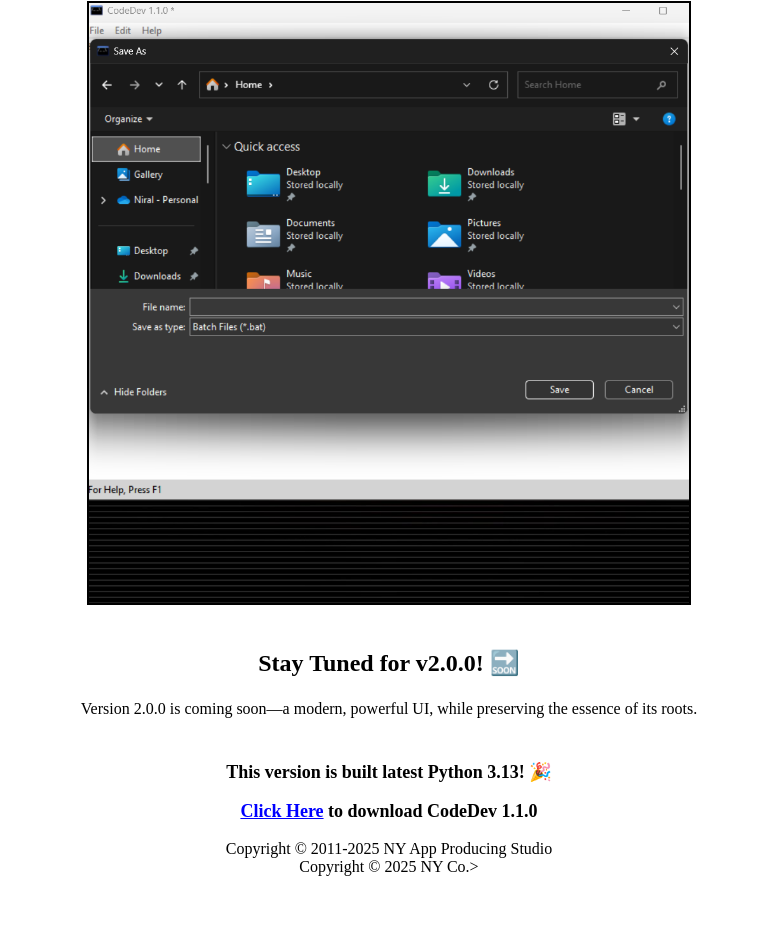
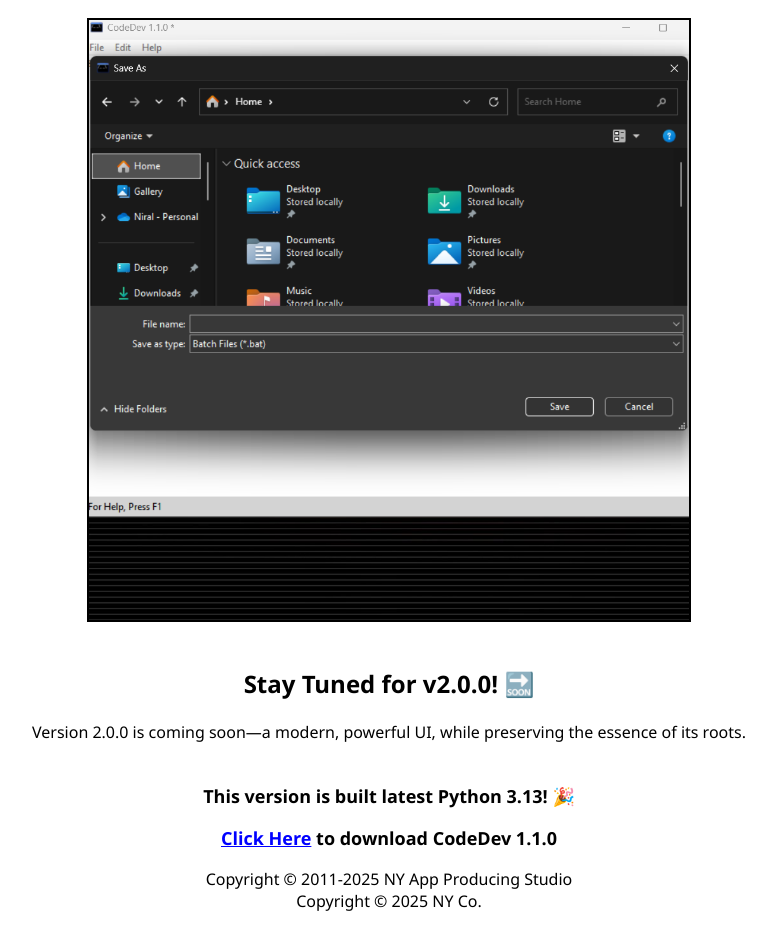
Before and after one commit to neerayahlium/download-CodeDev-1.1.0, a plain HTML site: page index.html in a window 1280 px wide. Shown: the part 2758-3698 px from the top of the page, without its empty margins (251-1027 px from the left). Before the commit the page ends 3662 px from the top, so only its background shows below. Drawn offline with Linux system fonts and the light colour scheme.

Commit message:
Update index.html

```diff
--- a/index.html
+++ b/index.html
@@ -5,7 +5,7 @@
     <meta name="viewport" content="width=device-width, initial-scale=1.0">
     <title>CodeDev v1.1.0</title>
     </head>
-<body style="background-color: #FFFFFF; color: black; text-align: center; padding: 20px;">
+<body style="background-color: #FFFFFF; color: black; font-family: 'Segoe UI'; text-align: center; padding: 20px;">
 
     <h1 style="font-size: 28px; font-weight: bold;">CodeDev v1.1.0</h1>
 
@@ -41,7 +41,7 @@
     <p style="font-size: 18px; font-weight: bold;">
         <a href="https://neerayahlium.github.io/download-CodeDev-1.1.0/CodeDev 1.1.0 Setup.exe" style="color: blue; text-decoration: underline;">Click Here</a> to download CodeDev 1.1.0
     </p>
-<footer>Copyright &copy 2011-<span id="current-year"></span> NY App Producing Studio<br>Copyright &copy 2025 NY Co.></span></footer>
+<footer>Copyright &copy 2011-<span id="current-year"></span> NY App Producing Studio<br>Copyright &copy 2025 NY Co.</span></footer>
 <script>document.getElementById("current-year").textContent = new Date().getFullYear();</script>
 </body>
 </html>
```
